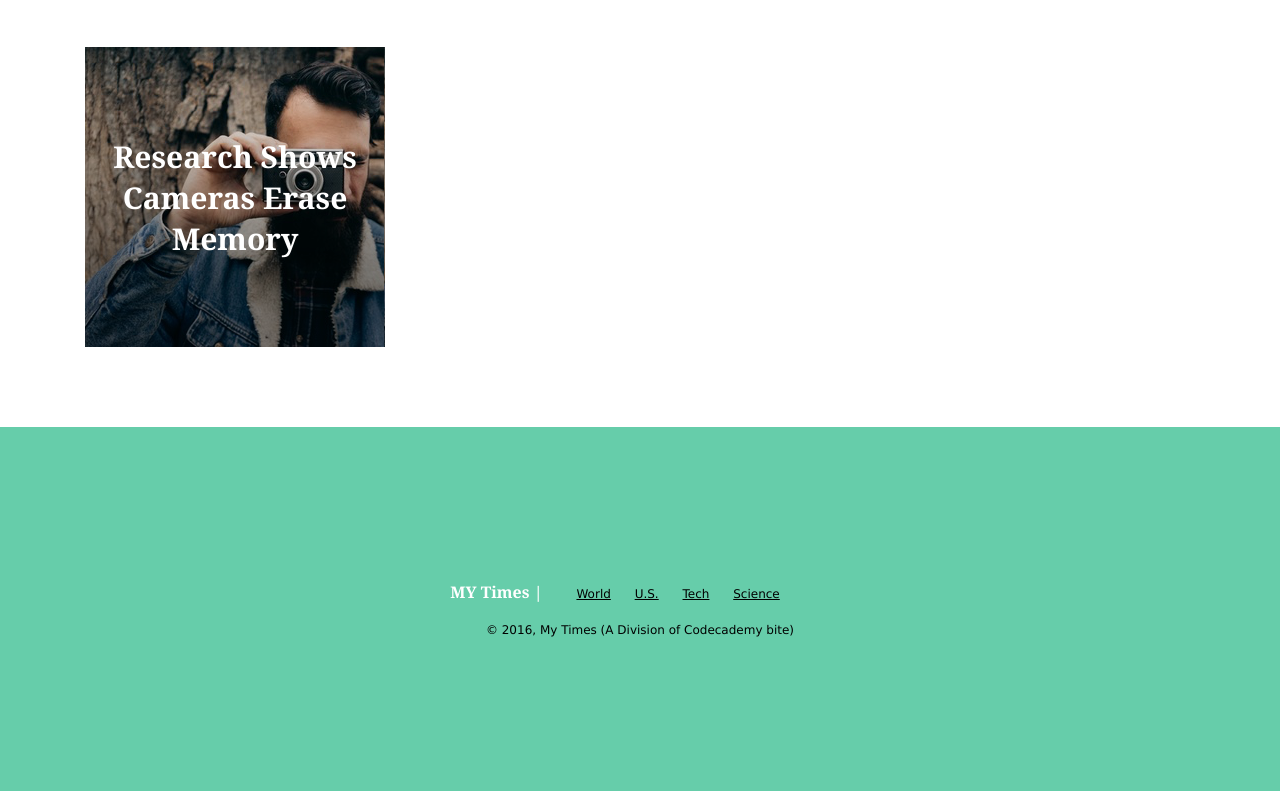
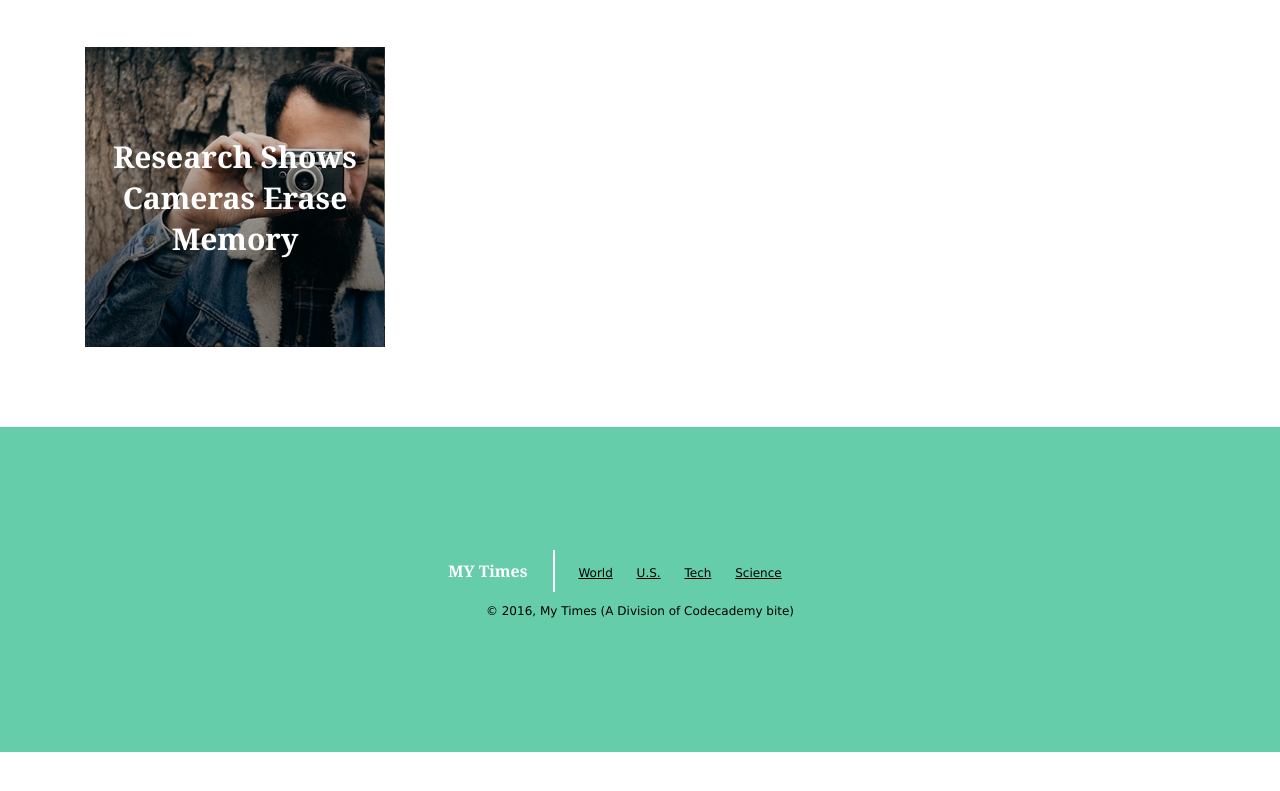
Before and after one commit to nabrus/my_times, a plain HTML site: page index.html in a window 1280 px wide. Shown: the part 1603-2394 px from the top of the page. After the commit the page ends 2355 px from the top, so only its background shows below. Drawn offline with Linux system fonts and the light colour scheme.

Commit message:
adjust footer

```diff
--- a/index.html
+++ b/index.html
@@ -102,7 +102,7 @@
 
   <footer>
     <div class="footer">
-      <span class="footer-title">MY Times |</span>
+      <span class="footer-title">MY Times</span>
       <nav>
         <span><a href="#world">World</a></span>
         <span><a href="#usa">U.S.</a></span>
--- a/resources/css/style.css
+++ b/resources/css/style.css
@@ -79,8 +79,7 @@ h2 {
 
 .text-content {
   width: 300px;
-  display: flex; /* added this so p and h2 become flex items */
-  flex-wrap: wrap;
+  flex-direction: column;
 }
 
 
@@ -164,19 +163,29 @@ h3 {
 
 footer {
   display: flex;
+  justify-content: center;
   align-items: center;
   flex-direction: column;
   background-color: MediumAquamarine;
   margin: auto;
   font-family: Verdana;
   font-size: 12px;
-  padding: 150px;
+  width: 100%;
+  height: 325px;
 }
 
 
 .footer-title {
+  display: inline-block;
+  text-align: center;
   font-size: 16px;
   font-weight: bold;
   color: white;
   font-family: georgia;
+  border-right: 2px solid white;
+  padding-right: 25px;
 }
+
+.copyright {
+  display: inline-block;
+}
```
Also changed, not shown: 2 other files.
